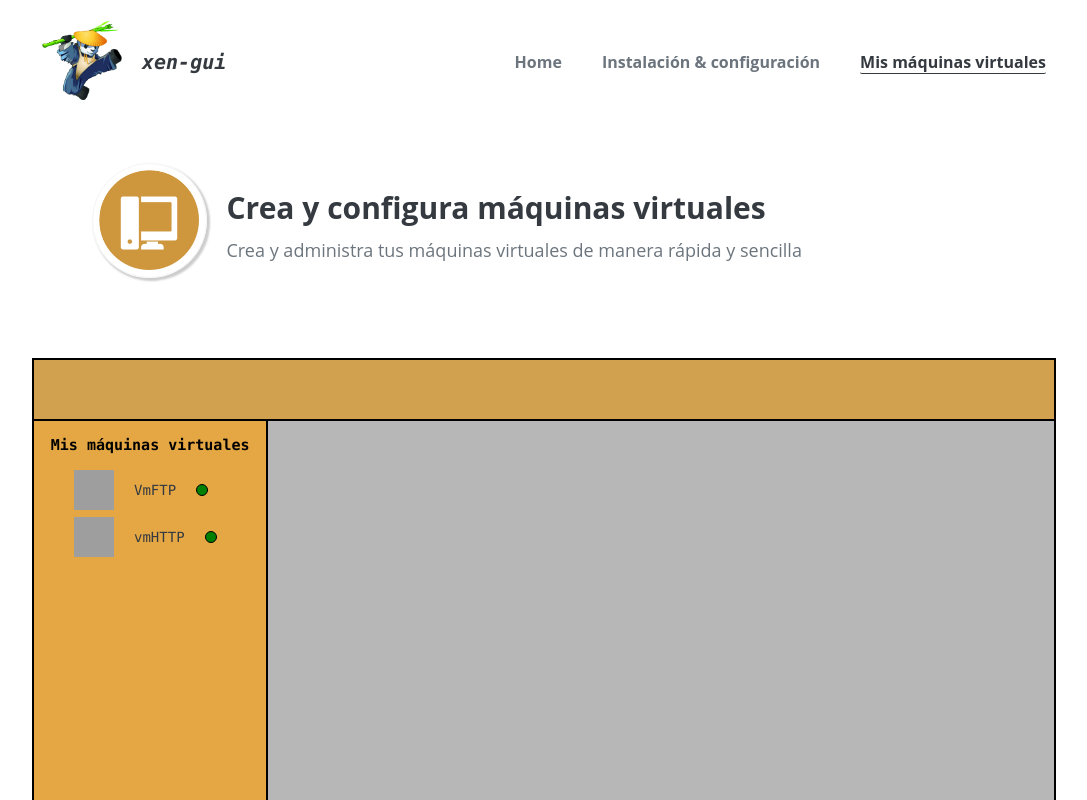
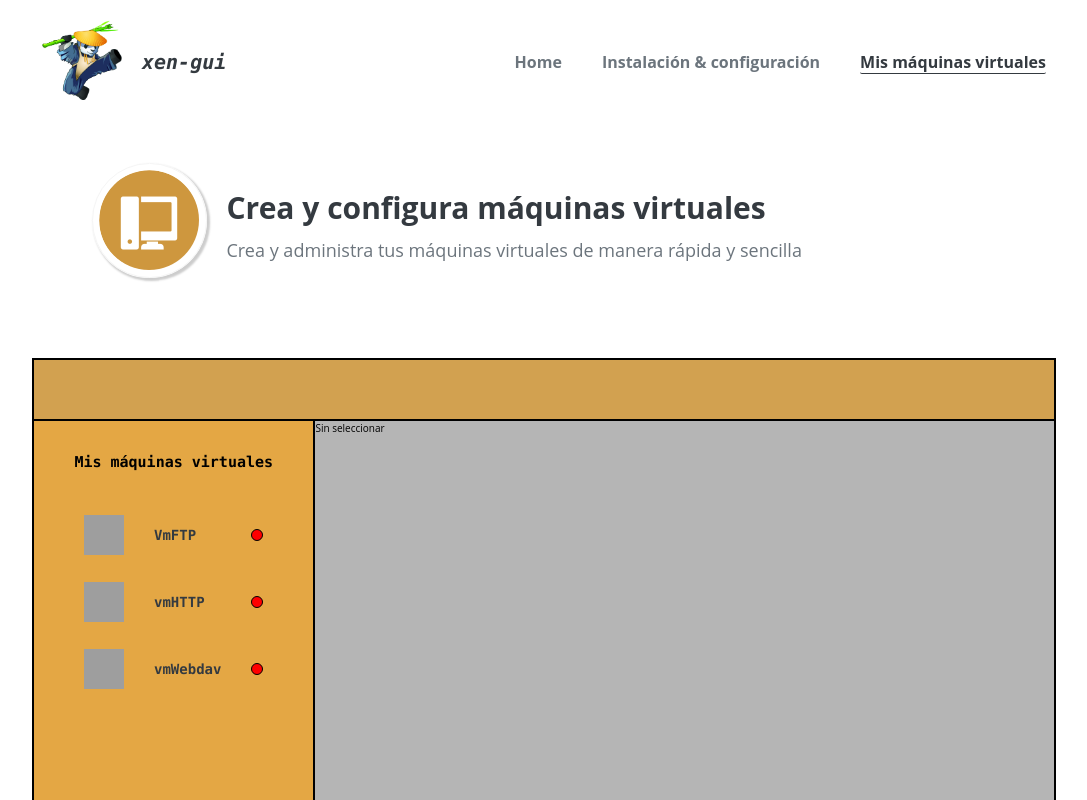
Before and after one commit to DanielFG13/xen-gui, a React (Create React App) app: page /my-vm in a window 1280 px wide. Shown: the top 800 px of the page, without its empty margins (96-1183 px from the left). Built offline with nearby package versions, Linux system fonts and the light colour scheme; grey boxes are pictures that could not be loaded.

Commit message:
Render dinamico de detalles de mv

```diff
--- a/package.json
+++ b/package.json
@@ -3,6 +3,11 @@
   "version": "0.1.0",
   "private": true,
   "dependencies": {
+    "@emotion/react": "^11.10.4",
+    "@emotion/styled": "^11.10.4",
+    "@mui/icons-material": "^5.10.6",
+    "@mui/material": "^5.10.7",
+    "@mui/styled-engine-sc": "^5.10.6",
     "@testing-library/jest-dom": "^5.16.5",
     "@testing-library/react": "^13.4.0",
     "@testing-library/user-event": "^13.5.0",
@@ -10,6 +15,7 @@
     "react-dom": "^18.2.0",
     "react-router-dom": "^6.4.1",
     "react-scripts": "5.0.1",
+    "styled-components": "^5.3.6",
     "web-vitals": "^2.1.4"
   },
   "scripts": {
--- a/src/Components/VirtualMachineItem.css
+++ b/src/Components/VirtualMachineItem.css
@@ -1,8 +1,8 @@
 .vm-info {
     display: flex;
-    gap: 2rem;
+    gap: 3rem;
     align-items: center;
-    justify-content: flex-start;
+    padding: 0 1rem;
 }
 
 .vm-icon {
@@ -13,13 +13,22 @@
 .vm-name {
     font-size: 1.4rem;
     color: #343a40;
+    font-weight: bolder;
 }
 
-.turn {
+.turnOff, .turnOn {
     height: 1rem;
     width: 1rem;
     border-radius: 50%;
+    background-color: red;
+    border: 1px solid black;
+    margin-left: auto;
+}
+
+.turnOff {
+    background-color: red;
+}
+
+.turnOn {
     background-color: green;
-    border: 1px solid black;
-    justify-self: flex-end;
 }
--- a/src/Components/VirtualMachineItem.js
+++ b/src/Components/VirtualMachineItem.js
@@ -3,10 +3,10 @@ import icon from '../img/cliente-linux.png'
 
 const VirtualMachineItem = (props) => {
   return (
-    <div className='vm-info'>
+    <div className='vm-info' onClick={props.onClick}>
         <img className='vm-icon' src={icon} alt="computer-icon"></img>
         <p className='vm-name'><code>{props.name}</code></p>
-        <span className='turn'></span>
+        <span className='turnOff'></span>
     </div>
   )
 }
--- /dev/null
+++ b/src/Components/VmDetails.css
@@ -0,0 +1,22 @@
+.details--container {
+    display: flex;
+    flex-direction: column;
+    gap: 2rem;
+    padding: 2rem 3rem;
+}
+
+.title--section {
+    text-align: center;
+}
+
+.vm-details {
+    background-color: #ebebebb7;
+    height: 20rem;
+    border: 1px solid black;
+}
+
+.real-time--details {
+    background-color: #ebebebb7;
+    height: 20rem;
+    border: 1px solid black;
+}
--- /dev/null
+++ b/src/Components/VmDetails.js
@@ -0,0 +1,20 @@
+import './VmDetails.css'
+
+const VmDetails = (props) => {
+  if(!props.details.name) return <div>Sin seleccionar</div>
+  return (
+    <div className='details--container'>
+        <h1 className='title--section'><code>Detalles de la máquina virtual</code></h1>
+        <div className='vm-details'>
+            <div>{props.details.name}</div>
+        </div>
+        <h1 className='title--section'><code>Detalles de ejecución</code></h1>
+        <div className='real-time--details'>
+            {props.details.isTurnOn ? <div>Prendida</div> : <div>Apagada</div>}
+        </div>
+    </div>
+  )
+}
+
+
+export default VmDetails;
--- a/src/Routes/VmPanelControl.css
+++ b/src/Routes/VmPanelControl.css
@@ -20,10 +20,11 @@
     text-align: center;
     color: black;
     font-weight: bold;
+    margin: 3rem 0 4rem;
 }
 
 .vm-info--container {
-    background-color: #b7b7b8;
+    background-color: #b5b5b5;
     grid-column: 2 / 6;
     grid-row: 2;
     border-bottom: 2px solid black;
@@ -43,8 +44,13 @@
     list-style: none;
     margin: 0;
     padding: 0;
+    gap: 2rem;
 }
 
 .vm-item {
     padding: 0rem 4rem;
 }
+
+.vm-item:hover {
+    background-color: rgba(206,151,62, 0.9);
+}
--- a/src/Routes/VmPanelControl.js
+++ b/src/Routes/VmPanelControl.js
@@ -1,10 +1,55 @@
+import * as React from 'react';
+import Menu from '@mui/material/Menu';
+import MenuItem from '@mui/material/MenuItem';
+
 import './VmPanelControl.css'
 import VirtualMachineItem from '../Components/VirtualMachineItem';
 import Navbar from '../Components/Navbar';
 import Header from '../Components/Header';
+import VmDetails from '../Components/VmDetails';
 import icon from '../img/work-station.png'
 
+
+const vmList = ['VmFTP', 'vmHTTP', 'vmWebdav'] //Obtener de script de Python
+
 function VmPanelControl() {
+
+    const [anchorEl, setAnchorEl] = React.useState(null);
+    const [details, setDetails] = React.useState({});
+
+    const open = Boolean(anchorEl);
+
+    const handleClick = (event) => {
+        setAnchorEl(event.currentTarget);
+        handleSpecs(event.currentTarget);
+    }
+
+    const handleClose = () => setAnchorEl(null);
+
+    const handleSpecs = (el) => {
+        const vm = el.innerText;
+        const isTurnOn = el.querySelector('span').classList.contains('turnOn');
+        //Obtener caracteristicas de Maquina virtual
+        setDetails({name:vm, isTurnOn: isTurnOn });
+    }
+
+    const handleStart = () => {
+        anchorEl.querySelector('span').classList.add('turnOn');
+        setDetails((details) => ({...details, isTurnOn: true}));
+        handleClose();
+    }
+
+    const handleShutdown = () => {
+        anchorEl.querySelector('span').classList.remove('turnOn');
+        setDetails((details) => ({...details, isTurnOn: false}));
+        handleClose();
+    }
+
+    const handleClone = () => {
+        console.log("Clonar");
+        handleClose();
+    }
+
     return (
         <div className='vm-page--container'>
             <Navbar></Navbar>
@@ -18,18 +63,42 @@ function VmPanelControl() {
                     <div className='vm-list--container'>
                         <h2 className='list--title'><code>Mis máquinas virtuales</code></h2>
                         <ul className='vm-list'>
-                            <li className='vm-item'><VirtualMachineItem name='VmFTP'></VirtualMachineItem></li>
-                            <li className='vm-item'><VirtualMachineItem name='vmHTTP'></VirtualMachineItem></li>
+                            { vmList.map((name, index) => {
+                                return (
+                                    <li key={index} className='vm-item'>
+                                        <VirtualMachineItem onClick={handleClick} name={name}></VirtualMachineItem>
+                                    </li>
+                                );
+                            })}
                         </ul>
                     </div>
                     <div className='tools'>
 
                     </div>
                     <div className='vm-info--container'>
-
+                        <VmDetails details={details}></VmDetails>
                     </div>
                 </div>
             </div>
+            <Menu
+                id="demo-positioned-menu"
+                aria-labelledby="demo-positioned-button"
+                anchorEl={anchorEl}
+                open={open}
+                onClose={handleClose}
+                anchorOrigin={{
+                    vertical: 'bottom',
+                    horizontal: 'right',
+                }}
+                transformOrigin={{
+                    vertical: 'center',
+                    horizontal: 'left',
+                }}
+            >
+                <MenuItem onClick={handleStart}>Encender</MenuItem>
+                <MenuItem onClick={handleShutdown}>Apagar</MenuItem>
+                <MenuItem onClick={handleClone}>Clonar</MenuItem>
+            </Menu>
         </div>
     )
 }
```
Also changed, not shown: 1 other file (tests, documents, lock files or other folders).
